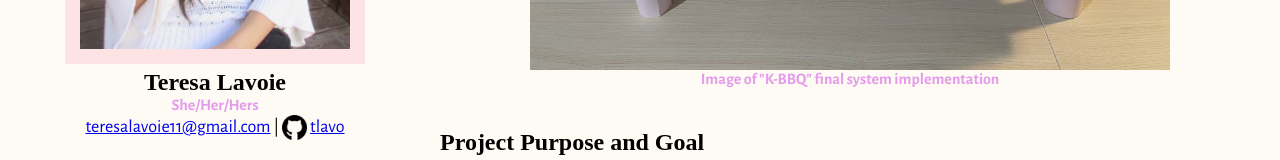
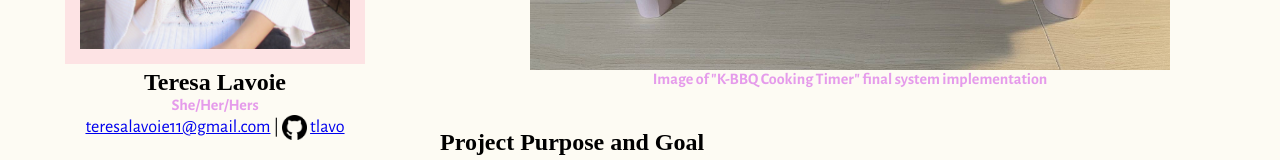
Before and after one commit to tlavo/TLavoie, a React (Create React App) app in the folder portfolio/: page /TLavoie/experience/K-BBQ-Cooking-Timer in a window 1280 px wide. Shown: the part 509-669 px from the top of the page. Built offline with nearby package versions, Linux system fonts and the light colour scheme; a web font is replaced by a local one.

Commit message:
minor k-bbq cooking timer update

```diff
--- a/portfolio/src/components/projects/KBBQCookingTimer.js
+++ b/portfolio/src/components/projects/KBBQCookingTimer.js
@@ -16,7 +16,7 @@ function KBBQCookingTimer() {
                 <img className="site-picture" src={kbbqcookingtimer} alt="K-BBQ Cooking Timer" />
             </div>
             <h4 style={{ textAlign: 'center' }}>
-                Image of "K-BBQ" final system implementation
+                Image of "K-BBQ Cooking Timer" final system implementation
             </h4>
 
             <h2 className="space">Project Purpose and Goal</h2>
```
